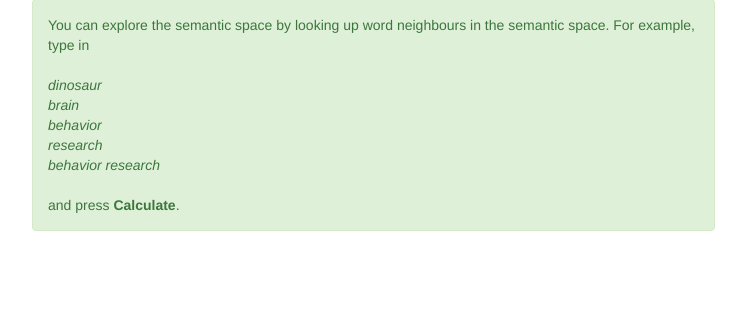
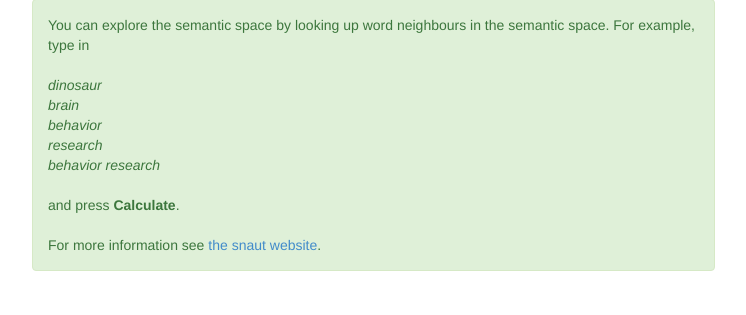
Before and after one commit to pmandera/snaut, a Python web app: template snaut/templates/index.html in a window 1280 px wide. Shown: the part 405-720 px from the top of the page, without its empty margins (23-769 px from the left). Run offline with Jinja, Linux system fonts and the light colour scheme; the template is opened without the code that fills it, so the values that code supplies are empty; some libraries are stand-ins or nearby versions.

Commit message:
Add link to snaut website in the main template page
There was no easy way to find the snaut webpage if somebody went
directly to a particular instance of running snaut.

Now the main page contains a link to: http://crr.ugent.be/snaut/

```diff
--- a/snaut/templates/index.html
+++ b/snaut/templates/index.html
@@ -116,6 +116,8 @@
 		      behavior research<br>
 		    </em>
 		    <br>and press <b>Calculate</b>.
+		    <br><br>
+		    For more information see <a href="http://crr.ugent.be/snaut/" target="_blank">the snaut website</a>.
 		  </div>
 		</div>
 	      </div>
```
